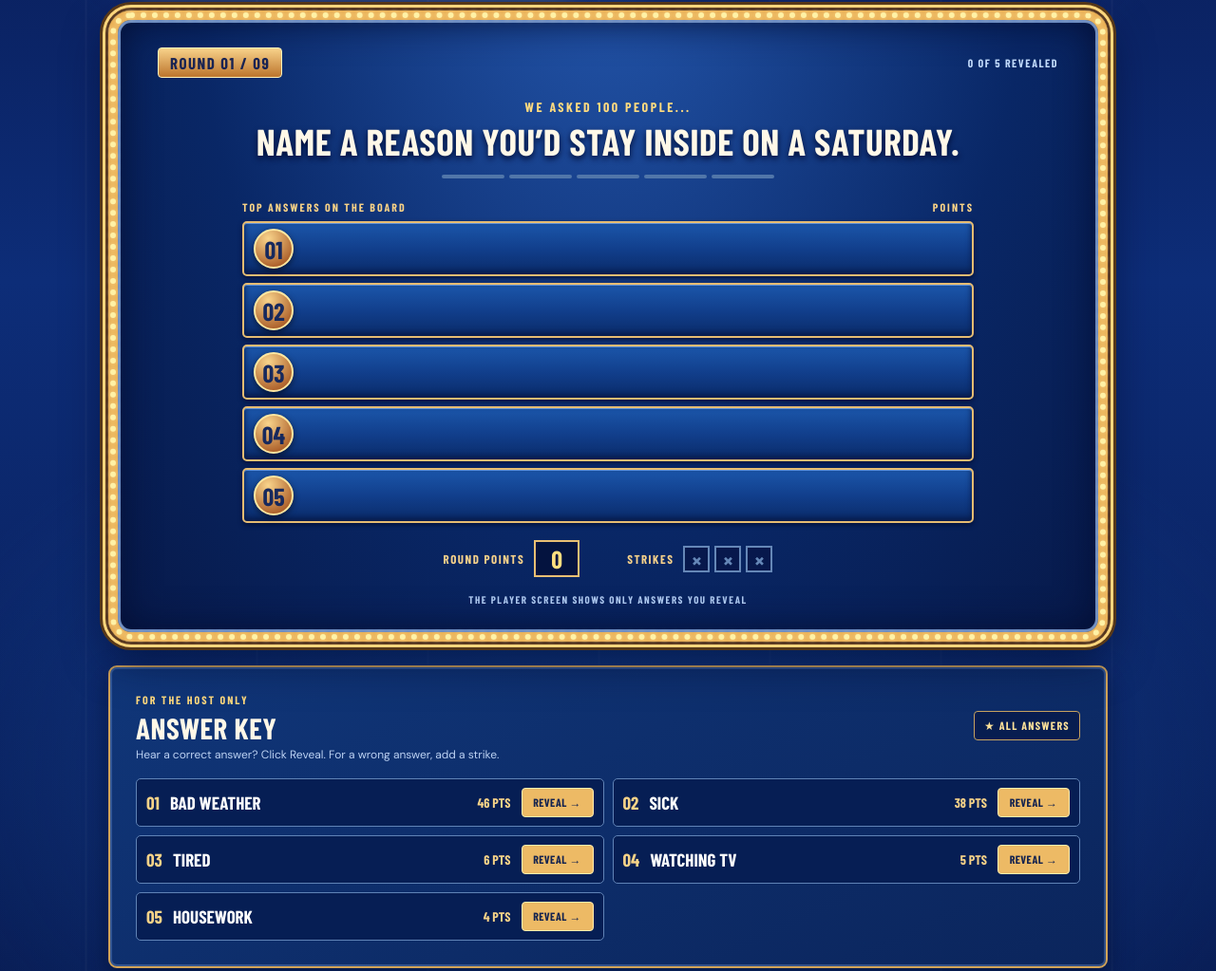
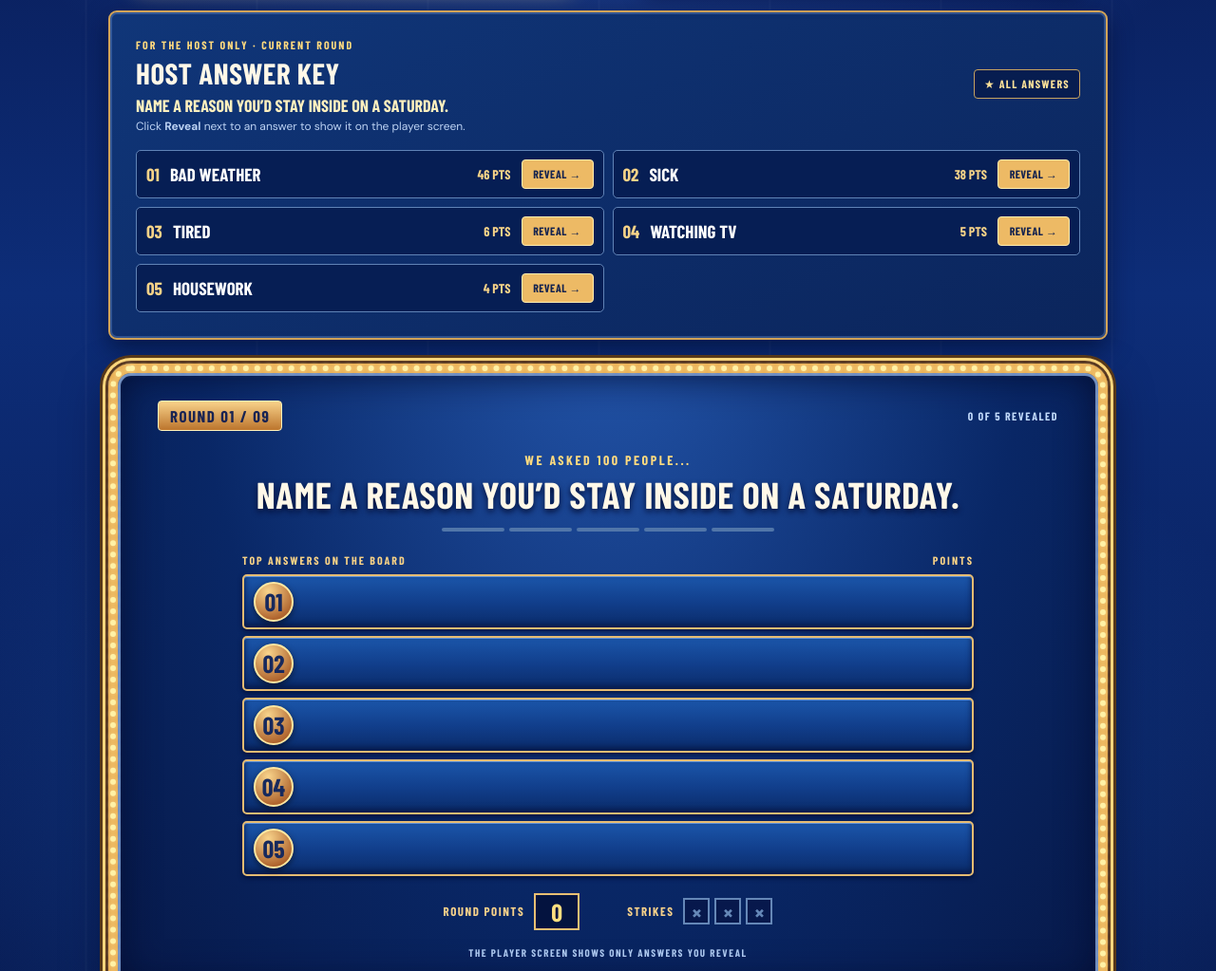
Before and after one commit to izinquimboy/family-feud-game, a plain HTML site: page index.html in a window 1280 px wide. Shown: the part 535-1558 px from the top of the page at 95% size. Drawn offline with nearby package versions, Linux system fonts and the light colour scheme; a web font is replaced by a local one.

Commit message:
Make host answer key prominent and refresh assets

```diff
--- a/game.js
+++ b/game.js
@@ -34,6 +34,7 @@ function render() {
   const round = rounds[state.round];
   $('round-label').textContent = `ROUND ${String(state.round + 1).padStart(2, '0')} / ${String(rounds.length).padStart(2, '0')}`;
   $('question-title').textContent = round.question;
+  if (!isPlayer) $('host-key-question').textContent = round.question;
   $('answer-count').textContent = `${state.revealed.length} OF ${round.answers.length} REVEALED`;
   $('bank-points').textContent = state.bank;
   $('display-bank').textContent = state.bank;
--- a/index.html
+++ b/index.html
@@ -9,8 +9,8 @@
     <link rel="preconnect" href="https://fonts.googleapis.com" />
     <link rel="preconnect" href="https://fonts.gstatic.com" crossorigin />
     <link href="https://fonts.googleapis.com/css2?family=Barlow+Condensed:wght@500;600;700;800;900&family=DM+Sans:wght@400;500;600;700;800&family=Lobster&display=swap" rel="stylesheet" />
-    <link rel="stylesheet" href="styles.css" />
-    <script src="game.js" defer></script>
+    <link rel="stylesheet" href="styles.css?v=host-key-2" />
+    <script src="game.js?v=host-key-2" defer></script>
   </head>
   <body>
     <div class="page-shell">
@@ -56,6 +56,19 @@
         </section>
 
         <div class="game-layout">
+          <section class="control-card host-answer-key" aria-labelledby="host-key-title">
+            <div class="key-header">
+              <div>
+                <span class="key-kicker">FOR THE HOST ONLY · CURRENT ROUND</span>
+                <h3 id="host-key-title">Host answer key</h3>
+                <p class="key-question" id="host-key-question">Name a reason you’d stay inside on a Saturday.</p>
+                <p>Click <strong>Reveal</strong> next to an answer to show it on the player screen.</p>
+              </div>
+              <span class="key-badge">★ ALL ANSWERS</span>
+            </div>
+            <div class="key-list" id="host-key-list"></div>
+          </section>
+
           <section class="game-card" aria-labelledby="question-title">
             <div class="game-card-top">
               <span class="round-pill" id="round-label">ROUND 01 / 09</span>
@@ -72,18 +85,6 @@
               <div class="stage-strikes"><span>STRIKES</span><div id="display-strikes" aria-label="0 of 3 strikes"><b>×</b><b>×</b><b>×</b></div></div>
             </div>
             <p class="board-hint">THE PLAYER SCREEN SHOWS ONLY ANSWERS YOU REVEAL</p>
-          </section>
-
-          <section class="control-card host-answer-key" aria-labelledby="host-key-title">
-            <div class="key-header">
-              <div>
-                <span class="key-kicker">FOR THE HOST ONLY</span>
-                <h3 id="host-key-title">Answer key</h3>
-                <p>Hear a correct answer? Click Reveal. For a wrong answer, add a strike.</p>
-              </div>
-              <span class="key-badge">★ ALL ANSWERS</span>
-            </div>
-            <div class="key-list" id="host-key-list"></div>
           </section>
 
           <aside class="control-column" aria-label="Game controls">
--- a/styles.css
+++ b/styles.css
@@ -148,6 +148,7 @@ button:focus-visible, input:focus-visible, a:focus-visible { outline: 3px solid
 .key-kicker { color: #ffda7e; font: 900 12px 'Barlow Condensed', sans-serif; letter-spacing: 2px; }
 .key-header h3 { margin: 1px 0 0; font: 900 31px 'Barlow Condensed', sans-serif; text-transform: uppercase; letter-spacing: .5px; }
 .key-header p { margin: 2px 0 0; color: #bcd2f3; font-size: 12px; }
+.key-header .key-question { margin-top: 6px; color: #fff0be; font: 800 18px/1.2 'Barlow Condensed', sans-serif; text-transform: uppercase; }
 .key-badge { flex: none; border: 1px solid #c7a360; border-radius: 4px; padding: 7px 10px; background: #071d50; color: #ffe39a; font: 800 12px 'Barlow Condensed', sans-serif; letter-spacing: 1.3px; }
 .key-list { display: grid; grid-template-columns: repeat(2, minmax(0, 1fr)); gap: 9px; }
 .key-row { min-width: 0; display: flex; align-items: center; gap: 11px; padding: 9px 10px; border: 1px solid #6083b6; border-radius: 5px; background: #061e54; }
```
